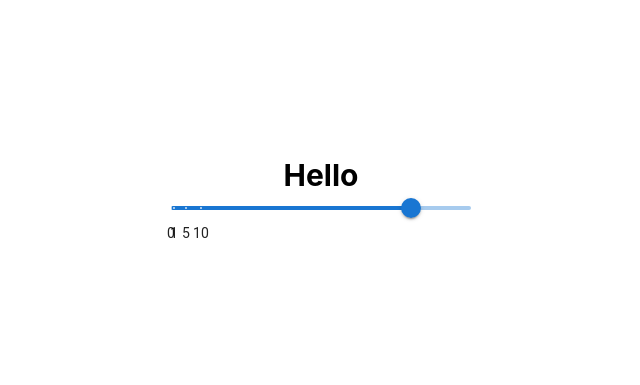
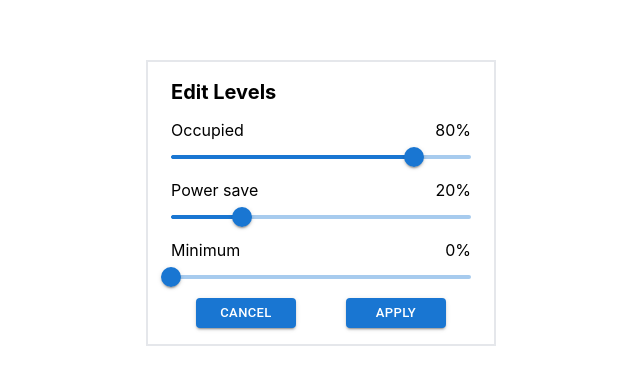
Before and after one commit to kvshw/luminaire, a React (Create React App) app: page / in a window 1280 px wide. Shown: the part 197-582 px from the top of the page, without its empty margins (319-959 px from the left). Built offline with nearby package versions, Linux system fonts and the light colour scheme.

Commit message:
Commited with functionalities

```diff
--- a/src/App.css
+++ b/src/App.css
@@ -37,7 +37,25 @@
   }
 }
 
-.custom-mark-label {
-  width: 20px;
-  text-align: center;
+.rangeSlider {
+  width: 300px !important;
 }
+
+.css-187mznn-MuiSlider-root {
+  height: 10px !important;
+}
+.css-14pt78w-MuiSlider-rail {
+  background-color: #efeeef !important;
+  border: 1px solid #696969;
+}
+.css-1gv0vcd-MuiSlider-track {
+  border: 0px !important;
+  background-color: #ad3738 !important;
+}
+.css-eg0mwd-MuiSlider-thumb {
+  background-color: #ad3738 !important;
+}
+.css-11qr2p8-MuiButtonBase-root-MuiButton-root {
+  padding: 4px !important;
+  width: 100px;
+}
--- a/src/App.js
+++ b/src/App.js
@@ -1,52 +1,127 @@
-import * as React from "react";
-import { useState } from "react";
-import logo from "./logo.svg";
+import React, { useState } from "react";
 import "./App.css";
-import Slider from "@mui/material/Slider";
+import { Slider } from "@mui/material";
+import Button from "@mui/material/Button";
 
-const marks = [
-  {
-    value: 0,
-    label: "0",
-  },
-  {
-    value: 1,
-    label: "1",
-  },
-  {
-    value: 5,
-    label: "5",
-  },
-  {
-    value: 10,
-    label: "10",
-  },
-];
+const valueMappings = {
+  0: 0,
+  1: 1,
+};
 
-function valuetext(value) {
-  return `${value}°C`;
-}
-function valueLabelFormat(value) {
-  return marks.findIndex((mark) => mark.value === value) + 1;
+for (let i = 2; i < 22; i++) {
+  valueMappings[i] = (i - 1) * 5;
+
+  if (valueMappings[i] > 100) {
+    valueMappings[i] = 100;
+  }
 }
 
 function App() {
+  const [sliderValue, setSliderValue] = useState(17);
+  const [secondSliderValue, setSecondSliderValue] = useState(5);
+  const [thirdSliderValue, setThirdSliderValue] = useState(0);
+
+  const handleSliderChange = (event, newValue) => {
+    setSliderValue(newValue);
+
+    if (newValue < secondSliderValue) {
+      setSecondSliderValue(newValue);
+    }
+
+    if (newValue < thirdSliderValue) {
+      setThirdSliderValue(newValue);
+    }
+  };
+
+  const handleSecondSliderChange = (event, newValue) => {
+    setSecondSliderValue(newValue);
+
+    if (newValue > sliderValue) {
+      setSliderValue(newValue);
+    }
+
+    if (newValue < thirdSliderValue) {
+      setThirdSliderValue(newValue);
+    }
+  };
+
+  const handleThirdSliderChange = (event, newValue) => {
+    setThirdSliderValue(newValue);
+
+    if (newValue > sliderValue) {
+      setSliderValue(newValue);
+    }
+
+    if (newValue > secondSliderValue) {
+      setSecondSliderValue(newValue);
+    }
+  };
+
+  const mappedValue = valueMappings[sliderValue];
+
   return (
     <div className="App">
       <div className="grid h-[100vmin] items-center">
-        <div className="grid justify-center">
-          <h1 className="text-3xl font-bold ">Hello</h1>
-          <div className="w-[300px]">
-            <Slider
-              aria-label="Temperature"
-              defaultValue={80}
-              getAriaValueText={valuetext}
-              valueLabelDisplay="auto"
-              step={null}
-              marks={marks}
-              min={0}
-              max={100}
-            />
+        <div className="grid justify-center ">
+          <div className="w-[350px] border-2 p-4 grid justify-center">
+            <h3 className="text-xl font-bold text-left mb-3">Edit Levels</h3>
+            <div>
+              <div className="w-[300px] grid grid-cols-2">
+                <span className="text-left">Occupied</span>
+                <span className="text-right">{mappedValue}%</span>
+              </div>
+              <div>
+                <Slider
+                  value={sliderValue}
+                  min={0}
+                  max={21}
+                  step={1}
+                  onChange={handleSliderChange}
+                />
+              </div>
+              <div className="w-[300px] grid grid-cols-2">
+                <span className="text-left">Power save</span>
+                <span className="text-right">
+                  {valueMappings[secondSliderValue]}%
+                </span>
+              </div>
+              <div>
+                <Slider
+                  value={secondSliderValue}
+                  min={0}
+                  max={21}
+                  step={1}
+                  onChange={handleSecondSliderChange}
+                />
+              </div>
+              <div className="w-[300px] grid grid-cols-2">
+                <span className="text-left">Minimum</span>
+                <span className="text-right">
+                  {valueMappings[thirdSliderValue]}%
+                </span>
+              </div>
+              <div>
+                <Slider
+                  value={thirdSliderValue}
+                  min={0}
+                  max={21}
+                  step={1}
+                  onChange={handleThirdSliderChange}
+                />
+              </div>
+            </div>
+            <div className="grid grid-cols-2 items-center justify-center">
+              <div>
+                <Button variant="contained" size="small">
+                  Cancel
+                </Button>
+              </div>
+              <div>
+                <Button variant="contained" size="small">
+                  Apply
+                </Button>
+              </div>
+            </div>
           </div>
         </div>
       </div>
```
Also changed, not shown: 1 other file (tests, documents, lock files or other folders).
